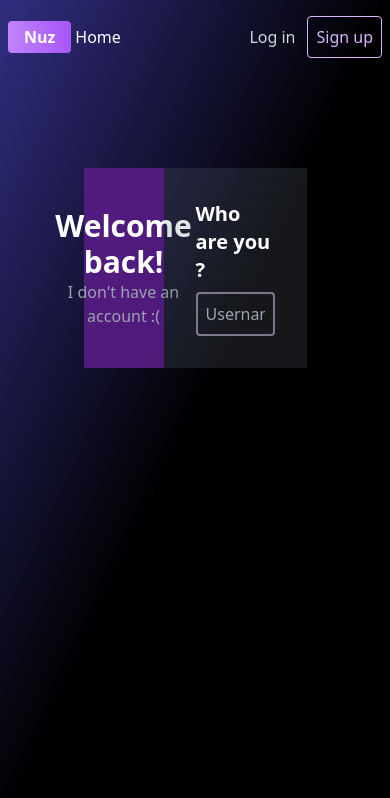
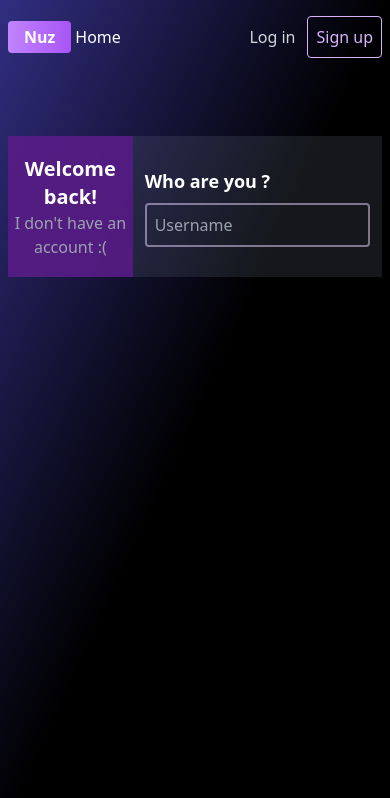
Before and after one commit to TheOrionsB/Nuz, a Vue app: page /auth in a window 390 px wide. Shown: the top 798 px of the page. Built offline with nearby package versions, Linux system fonts and the light colour scheme; what vue3-particles would draw is missing.

Commit message:
[+] - Adding responsive layout to AuthView and its subcomponents

```diff
--- a/src/components/Authentication/SignIn.vue
+++ b/src/components/Authentication/SignIn.vue
@@ -1,15 +1,15 @@
 <template>
-    <form class="flex flex-col p-8 justify-center w-4/6  bg-gray-500 bg-opacity-20 "
+    <form class="flex flex-col max-lg:p-3 lg:p-8 justify-center max-lg:3/6 w-4/6 bg-gray-500 bg-opacity-20 "
         @submit.prevent="authenticateUser">
         <span class="flex flex-col h-full justify-around space-y-4">
             <span class="flex flex-col space-y-2">
-                <label class="font-bold text-xl">Who are you ?</label>
+                <label class="font-bold max-lg:text-lg lg:text-xl">Who are you ?</label>
                 <input v-model="formInputs.username.value.content"
                     class="p-2 bg-black bg-opacity-40 rounded bg-transparent text-purple-300 border-2 border-purple-200 border-opacity-50"
                     type="text" placeholder="Username" />
             </span>
             <span v-if="formInputs.username.value.content" class="flex flex-col space-y-2">
-                <label class="font-bold text-xl">Hm, what's the code ?</label>
+                <label class="font-bold max-lg:text-lg lg:text-xl">Hm, what's the code ?</label>
                 <input v-model="formInputs.password.value"
                     class="p-2 bg-black bg-opacity-40 rounded bg-transparent text-purple-300 border-2 border-purple-200 border-opacity-50"
                     type="password" placeholder="Password" />
--- a/src/components/Authentication/SignUp.vue
+++ b/src/components/Authentication/SignUp.vue
@@ -1,5 +1,5 @@
 <template>
-    <form class="flex flex-col p-8 justify-center  w-4/6  bg-gray-500 bg-opacity-20 " @submit.prevent="registerUser">
+    <form class="flex flex-col  max-lg:p-3 lg:p-8 justify-center  w-4/6  bg-gray-500 bg-opacity-20 " @submit.prevent="registerUser">
         <span class="flex flex-col h-full justify-around space-y-4">
             <span class="flex flex-col space-y-2">
                 <label class="font-bold text-xl">Choose a username</label>
@@ -23,14 +23,14 @@
                 </div>
             </span>
             <span v-if="formInputs.username.value !== null" class="flex flex-col space-y-2">
-                <label class="font-bold text-xl">Find a strong password</label>
+                <label class="font-bold max-lg:text-lg lg:text-xl">Find a strong password</label>
                 <input @focus="isPasswordFocused = 'true'" @blur="isPasswordFocused = false"
                     v-model="formInputs.password.value"
                     class="p-2 bg-black bg-opacity-40 rounded bg-transparent text-purple-300 border-2 border-purple-200 border-opacity-50"
                     type="password" placeholder="Password" />
             </span>
             <span v-if="formInputs.password.value !== null" class="flex flex-col space-y-2">
-                <label class="font-bold text-xl">Confirm it...</label>
+                <label class="font-bold max-lg:text-lg lg:text-xl">Confirm it...</label>
                 <input @focus="isPasswordConfFocused = true" @blur="isPasswordConfFocused = false"
                     v-model="formInputs.passwordconf.value"
                     class="p-2 bg-black bg-opacity-40 rounded bg-transparent text-purple-300 border-2 border-purple-200 border-opacity-50"
--- a/src/views/AuthView.vue
+++ b/src/views/AuthView.vue
@@ -1,14 +1,14 @@
 <template>
     <div class="flex flex-col w-full items-center">
-        <div class="h-92 flex px-[10%] flex-row w-3/4 justify-center text-white p-10 mt-32">
+        <div class="h-92 flex max-lg:p-2 lg:px-[10%] flex-row max-lg:w-full lg:w-3/4 justify-center text-white p-10 mt-32">
             <div
-                class="flex flex-col justify-center items-center p-10 w-2/6 bg-purple-900 text-white bg-opacity-90 space-y-4">
+                class="flex flex-col justify-center items-center max-lg:py-[5%] lg:p-10 max-lg:w-3/6 lg:w-2/6 bg-purple-900 text-white bg-opacity-90 space-y-4">
                 <div class="text-center" v-if="formState === 'signin'">
-                    <h2 class="text-3xl font-bold">Welcome back!</h2>
+                    <h2 class="max-lg:text-xl lg:text-3xl font-bold">Welcome back!</h2>
                     <router-link class="text-gray-400" to="/auth?signup=1">I don't have an account :(</router-link>
                 </div>
                 <div class="text-center" v-if="formState === 'signup'">
-                    <h2 class="text-3xl font-bold">Become one of us!</h2>
+                    <h2 class="max-lg:text-xl lg:text-3xl  font-bold">Become one of us!</h2>
                     <router-link class="text-gray-400" to="/auth?signup=0">Duh, I have an account</router-link>
                 </div>
             </div>
```
